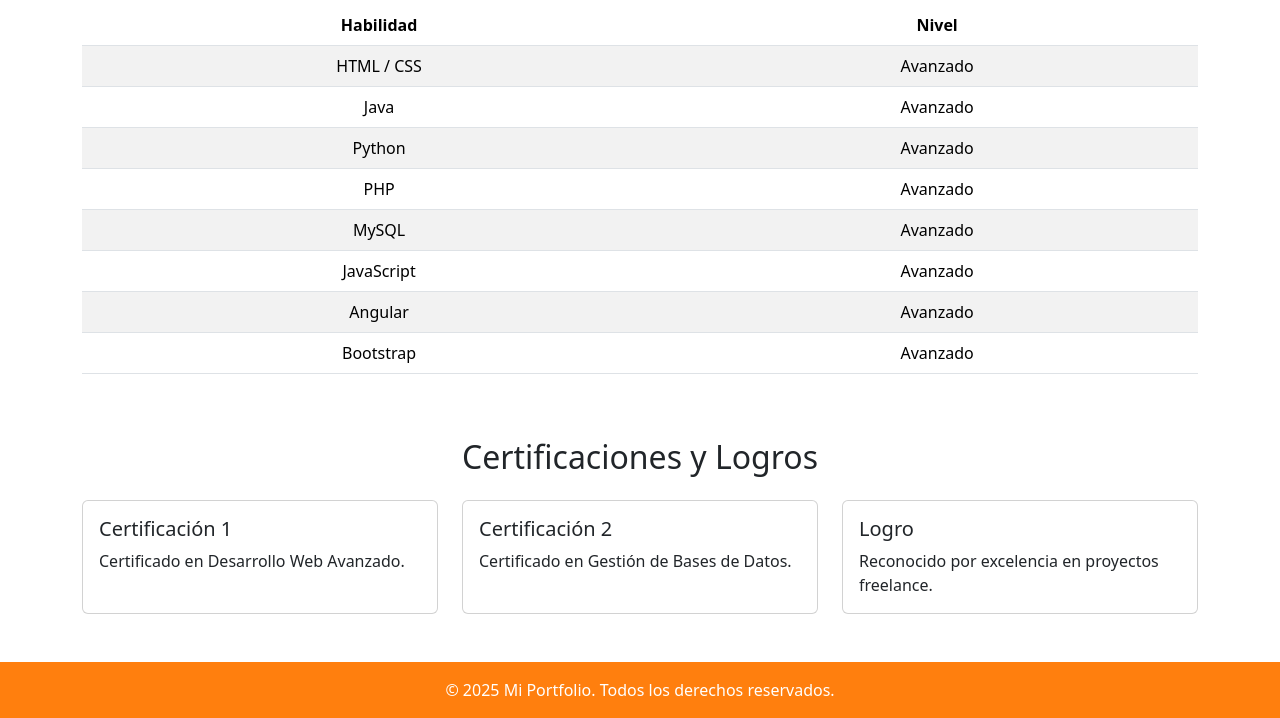
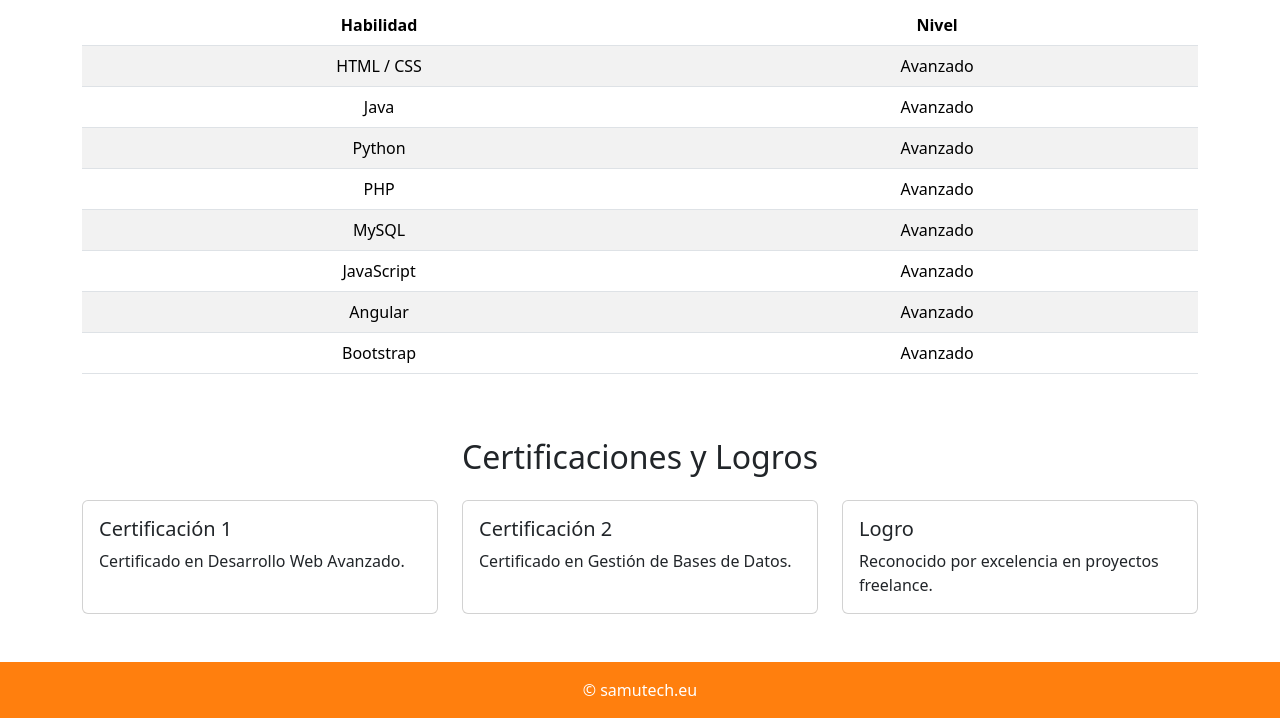
Before and after one commit to samu-tec/BootstrapPortfolio, a plain HTML site: page profesional.html in a window 1280 px wide. Shown: the part 458-1176 px from the top of the page. Drawn offline with nearby package versions, Linux system fonts and the light colour scheme.

Commit message:
refactor profesional.html for improved structure and readability, update footer content

```diff
--- a/profesional.html
+++ b/profesional.html
@@ -1,25 +1,26 @@
 <!DOCTYPE html>
 <html lang="es">
+
 <head>
   <meta charset="UTF-8" />
   <meta name="viewport" content="width=device-width, initial-scale=1" />
   <title>Profesional</title>
-    <link
-      href="https://cdn.jsdelivr.net/npm/bootstrap@5.3.3/dist/css/bootstrap.min.css"
-      rel="stylesheet"
-    />
+  <link href="https://cdn.jsdelivr.net/npm/bootstrap@5.3.3/dist/css/bootstrap.min.css" rel="stylesheet" />
   <style>
     .bg-primary {
       background-color: #ff7f0e !important;
     }
+
     .btn-primary {
       background-color: #ff7f0e !important;
       border-color: #ff7f0e !important;
     }
+
     .btn-primary:hover {
       background-color: #e67300 !important;
       border-color: #e67300 !important;
     }
+
     .footer {
       background-color: #ff7f0e;
       color: #fff;
@@ -32,19 +33,13 @@
     }
   </style>
 </head>
+
 <body>
   <nav class="navbar navbar-expand-lg navbar-dark bg-primary">
     <div class="container">
       <a class="navbar-brand" href="index.html">Inicio</a>
-        <button
-          class="navbar-toggler"
-          type="button"
-          data-bs-toggle="collapse"
-          data-bs-target="#navbarNav"
-          aria-controls="navbarNav"
-          aria-expanded="false"
-          aria-label="Alternar navegación"
-        >
+      <button class="navbar-toggler" type="button" data-bs-toggle="collapse" data-bs-target="#navbarNav"
+        aria-controls="navbarNav" aria-expanded="false" aria-label="Alternar navegación">
         <span class="navbar-toggler-icon"></span>
       </button>
       <div class="collapse navbar-collapse" id="navbarNav">
@@ -176,10 +171,11 @@
   <footer class="footer text-center">
     <div class="container">
       <p class="mb-0">
-          &copy; 2025 Mi Portfolio. Todos los derechos reservados.
+        &copy; samutech.eu
       </p>
     </div>
   </footer>
   <script src="https://cdn.jsdelivr.net/npm/bootstrap@5.3.3/dist/js/bootstrap.bundle.min.js"></script>
 </body>
+
 </html>
```
Lines whose indentation alone changed are shown as unchanged.
